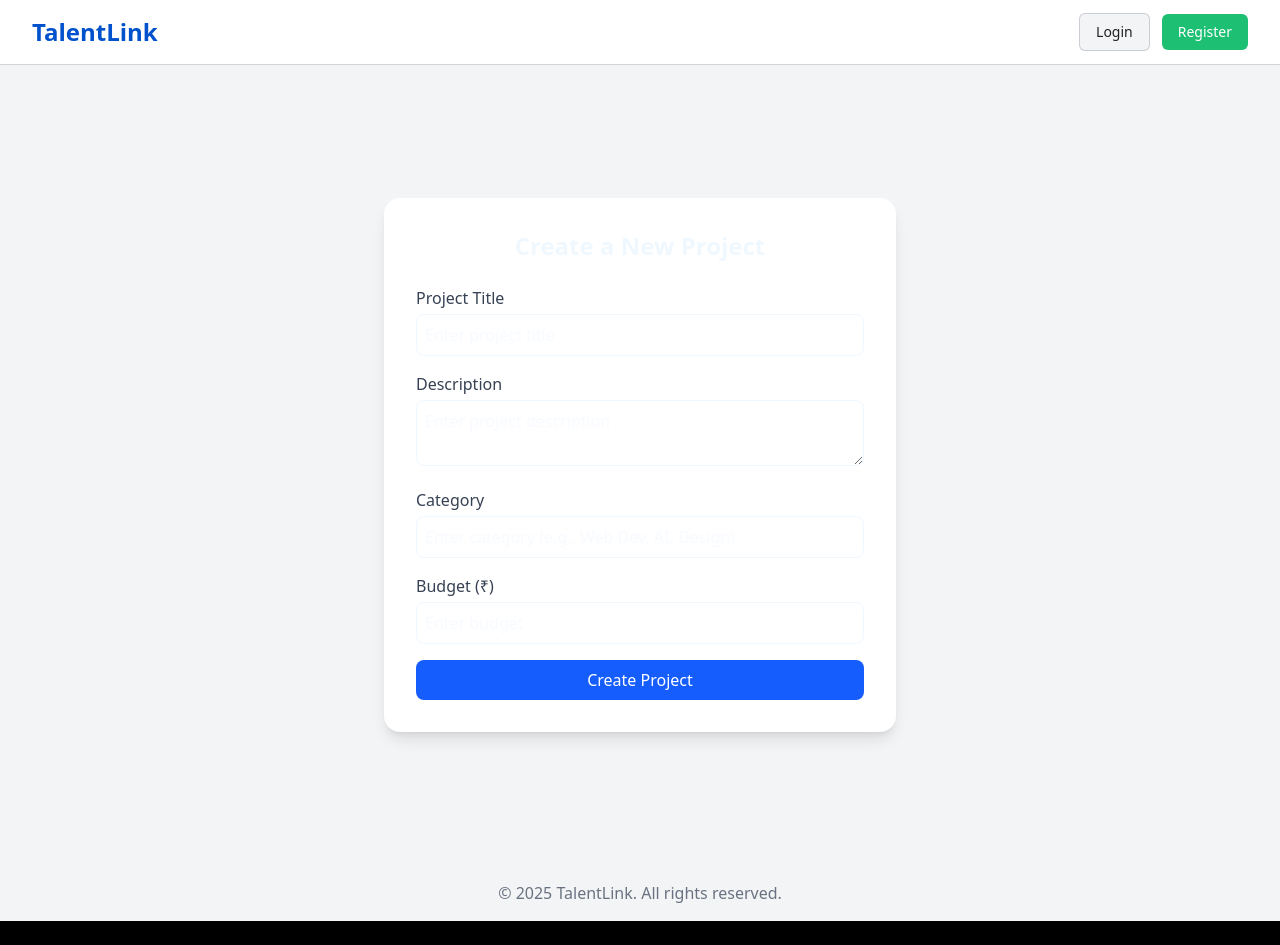
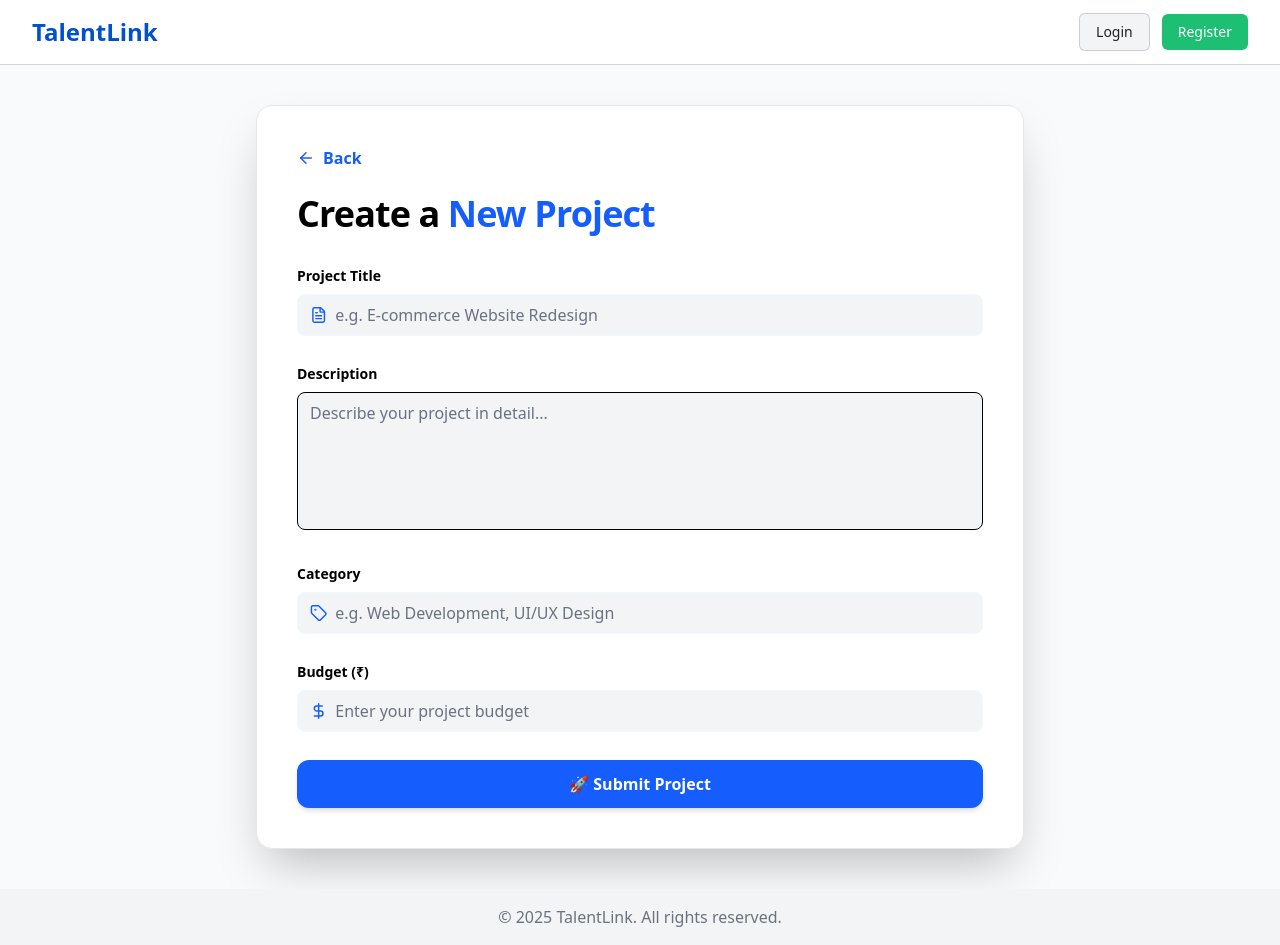
Before and after one commit to springboardmentor1085p-blip/TalentLink-2, a React (Vite) app in the folder frontend/: page /create-project in a window 1280 px wide. Before the commit the page ends 921 px from the top, so only its background shows below. Built offline with nearby package versions, Linux system fonts and the light colour scheme; no server answers.

Commit message:
Refactor form handling in CreateProjectPage
Refactor CreateProjectPage to use a single formData state object for form inputs. Update form submission handling and UI elements for better user experience.

```diff
--- a/frontend/src/pages/CreateProjectPage.jsx
+++ b/frontend/src/pages/CreateProjectPage.jsx
@@ -1,120 +1,123 @@
 import React, { useState } from "react";
-import axios from "axios";
+import { ArrowLeft, FileText, Tag, DollarSign } from "lucide-react";
 
 const CreateProjectPage = () => {
-  // State variables to store form data
-  const [title, setTitle] = useState(""); // Project title
-  const [description, setDescription] = useState(""); // Short project description
-  const [category, setCategory] = useState(""); // Project category
-  const [budget, setBudget] = useState(""); // Budget entered by user
-  const [message, setMessage] = useState(""); // Feedback message (success or error)
-
-  // Function to handle form submission
-  const handleSubmit = async (e) => {
-    e.preventDefault(); // Prevents page reload on form submit
-
-    try {
-      // Sending project data to backend API
-      const response = await axios.post("http://127.0.0.1:5000/create_project", {
-        title,
-        description,
-        category,
-        budget,
+  const [formData, setFormData] = useState({
+    title: "",
+    description: "",
+    category: "",
+    budget: "",
   });
 
-      // If successful, show success message
-      setMessage("✅ Project created successfully!");
-      console.log("Server Response:", response.data);
+  const handleChange = (e) => {
+    setFormData({ ...formData, [e.target.name]: e.target.value });
+  };
 
-      // Clear the form fields
-      setTitle("");
-      setDescription("");
-      setCategory("");
-      setBudget("");
-    } catch (error) {
-      // If error occurs, display error message
-      console.error("Error creating project:", error);
-      setMessage("❌ Failed to create project. Please try again.");
-    }
+  const handleSubmit = (e) => {
+    e.preventDefault();
+    console.log("✅ Project created:", formData);
+    alert("🎉 Project created successfully!");
+    setFormData({ title: "", description: "", category: "", budget: "" });
   };
 
   return (
-    <div className="min-h-screen bg-gray-100 flex items-center justify-center p-6">
-      {/* Main container card */}
-      <div className="bg-white p-8 rounded-2xl shadow-lg w-full max-w-lg">
-        {/* Page heading */}
-        <h2 className="text-2xl font-bold mb-6 text-center">Create a New Project</h2>
+    <div className="min-h-screen bg-gray-50 p-6 md:p-10 font-inter">
+      <div className="max-w-3xl mx-auto bg-white p-10 rounded-2xl shadow-2xl border border-gray-200">
+        {/* Back Button */}
+        <button
+          onClick={() => window.history.back()}
+          className="flex items-center gap-2 text-blue-600 hover:text-blue-800 mb-6 transition"
+        >
+          <ArrowLeft size={18} />
+          <span className="font-semibold">Back</span>
+        </button>
 
-        {/* Feedback message */}
-        {message && (
-          <p
-            className={`text-center mb-4 ${
-              message.includes("✅") ? "text-green-600" : "text-red-600"
-            }`}
-          >
-            {message}
-          </p>
-        )}
+        {/* Header */}
+        <h1 className="text-4xl font-bold mb-8 text-black tracking-tight">
+          Create a <span className="text-blue-600">New Project</span>
+        </h1>
 
-        {/* Project creation form */}
-        <form onSubmit={handleSubmit} className="space-y-4">
-          {/* Title input field */}
+        {/* Form */}
+        <form onSubmit={handleSubmit} className="space-y-7">
+          {/* Project Title */}
           <div>
-            <label className="block text-gray-700 mb-1">Project Title</label>
+            <label className="block text-sm font-semibold text-black mb-2">
+              Project Title
+            </label>
+            <div className="flex items-center border rounded-lg px-3 py-2 bg-gray-100 focus-within:ring-2 focus-within:ring-blue-500">
+              <FileText className="text-blue-600 mr-2" size={18} />
               <input
                 type="text"
-              placeholder="Enter project title"
-              value={title}
-              onChange={(e) => setTitle(e.target.value)}
+                name="title"
+                value={formData.title}
+                onChange={handleChange}
+                placeholder="e.g. E-commerce Website Redesign"
+                className="w-full bg-transparent outline-none text-black placeholder-gray-500"
                 required
-              className="w-full border rounded-lg p-2 focus:outline-none focus:ring-2 focus:ring-blue-500"
               />
             </div>
+          </div>
 
-          {/* Description input field */}
+          {/* Description */}
           <div>
-            <label className="block text-gray-700 mb-1">Description</label>
+            <label className="block text-sm font-semibold text-black mb-2">
+              Description
+            </label>
             <textarea
-              placeholder="Enter project description"
-              value={description}
-              onChange={(e) => setDescription(e.target.value)}
+              name="description"
+              value={formData.description}
+              onChange={handleChange}
+              placeholder="Describe your project in detail..."
+              rows={5}
+              className="w-full border rounded-lg px-3 py-2 bg-gray-100 outline-none text-black placeholder-gray-500 focus:ring-2 focus:ring-blue-500 resize-none"
               required
-              className="w-full border rounded-lg p-2 focus:outline-none focus:ring-2 focus:ring-blue-500"
+            ></textarea>
+          </div>
+
+          {/* Category */}
+          <div>
+            <label className="block text-sm font-semibold text-black mb-2">
+              Category
+            </label>
+            <div className="flex items-center border rounded-lg px-3 py-2 bg-gray-100 focus-within:ring-2 focus-within:ring-blue-500">
+              <Tag className="text-blue-600 mr-2" size={18} />
+              <input
+                type="text"
+                name="category"
+                value={formData.category}
+                onChange={handleChange}
+                placeholder="e.g. Web Development, UI/UX Design"
+                className="w-full bg-transparent outline-none text-black placeholder-gray-500"
+                required
               />
             </div>
+          </div>
 
-          {/* Category input field */}
+          {/* Budget */}
           <div>
-            <label className="block text-gray-700 mb-1">Category</label>
+            <label className="block text-sm font-semibold text-black mb-2">
+              Budget (₹)
+            </label>
+            <div className="flex items-center border rounded-lg px-3 py-2 bg-gray-100 focus-within:ring-2 focus-within:ring-blue-500">
+              <DollarSign className="text-blue-600 mr-2" size={18} />
               <input
-              type="text"
-              placeholder="Enter category (e.g., Web Dev, AI, Design)"
-              value={category}
-              onChange={(e) => setCategory(e.target.value)}
+                type="number"
+                name="budget"
+                value={formData.budget}
+                onChange={handleChange}
+                placeholder="Enter your project budget"
+                className="w-full bg-transparent outline-none text-black placeholder-gray-500"
                 required
-              className="w-full border rounded-lg p-2 focus:outline-none focus:ring-2 focus:ring-blue-500"
               />
             </div>
-
-          {/* Budget input field */}
-          <div>
-            <label className="block text-gray-700 mb-1">Budget (₹)</label>
-            <input
-              type="number"
-              placeholder="Enter budget"
-              value={budget}
-              onChange={(e) => setBudget(e.target.value)}
-              required
-              className="w-full border rounded-lg p-2 focus:outline-none focus:ring-2 focus:ring-blue-500"
-            />
           </div>
 
-          {/* Submit button */}
+          {/* Submit Button */}
           <button
             type="submit"
-            className="w-full bg-blue-600 text-white py-2 rounded-lg hover:bg-blue-700 transition"
+            className="w-full bg-blue-600 text-white py-3 rounded-xl font-semibold hover:bg-blue-700 transition-transform transform hover:scale-[1.02] shadow-md"
           >
-            Create Project
+            🚀 Submit Project
           </button>
         </form>
       </div>
```
Lines whose indentation alone changed are shown as unchanged.
